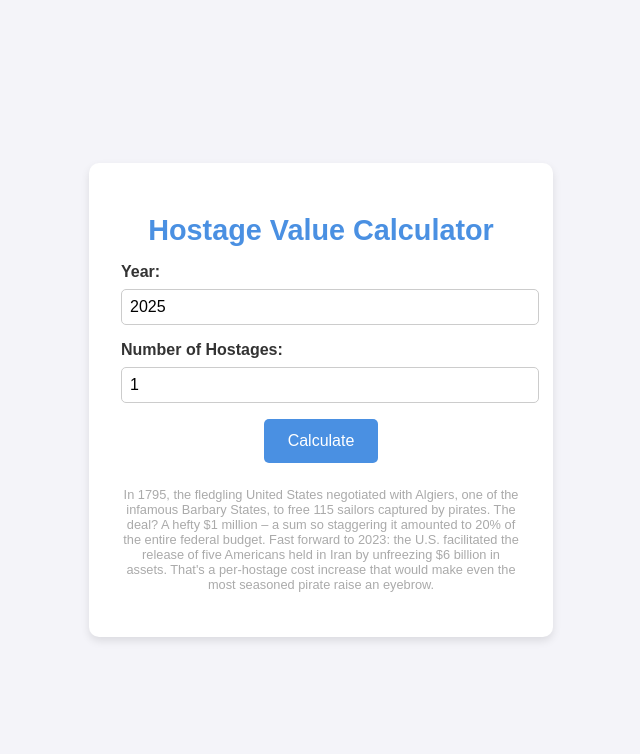
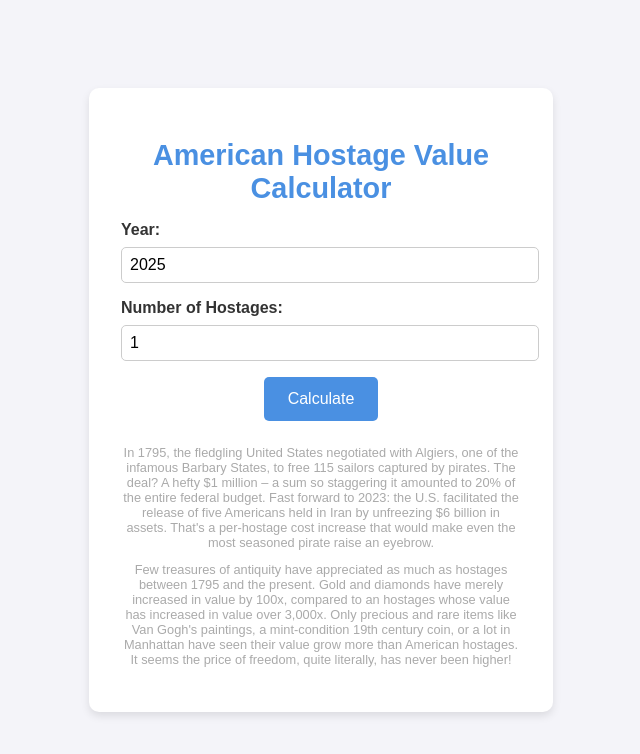
Before and after one commit to Chazzz/hostage-value-calculator, a plain HTML site: page index.html in a window 1280 px wide. Shown: the whole page, without its empty margins (319-959 px from the left). Drawn offline with Linux system fonts and the light colour scheme.

Commit message:
Add 2nd paragraph of backstory

```diff
--- a/index.html
+++ b/index.html
@@ -81,7 +81,7 @@
 <body>
 
 <div class="container">
-  <h1>Hostage Value Calculator</h1>
+  <h1>American Hostage Value Calculator</h1>
 
   <label for="yearInput">Year:</label>
   <input type="number" id="yearInput" />
@@ -96,6 +96,9 @@
   <footer>
     <p>
         In 1795, the fledgling United States negotiated with Algiers, one of the infamous Barbary States, to free 115 sailors captured by pirates. The deal? A hefty $1 million – a sum so staggering it amounted to 20% of the entire federal budget. Fast forward to 2023: the U.S. facilitated the release of five Americans held in Iran by unfreezing $6 billion in assets. That's a per-hostage cost increase that would make even the most seasoned pirate raise an eyebrow.
+    </p>
+    <p>
+        Few treasures of antiquity have appreciated as much as hostages between 1795 and the present. Gold and diamonds have merely increased in value by 100x, compared to an hostages whose value has increased in value over 3,000x. Only precious and rare items like Van Gogh's paintings, a mint-condition 19th century coin, or a lot in Manhattan have seen their value grow more than American hostages. It seems the price of freedom, quite literally, has never been higher!
     </p>
   </footer>
 </div>
```
